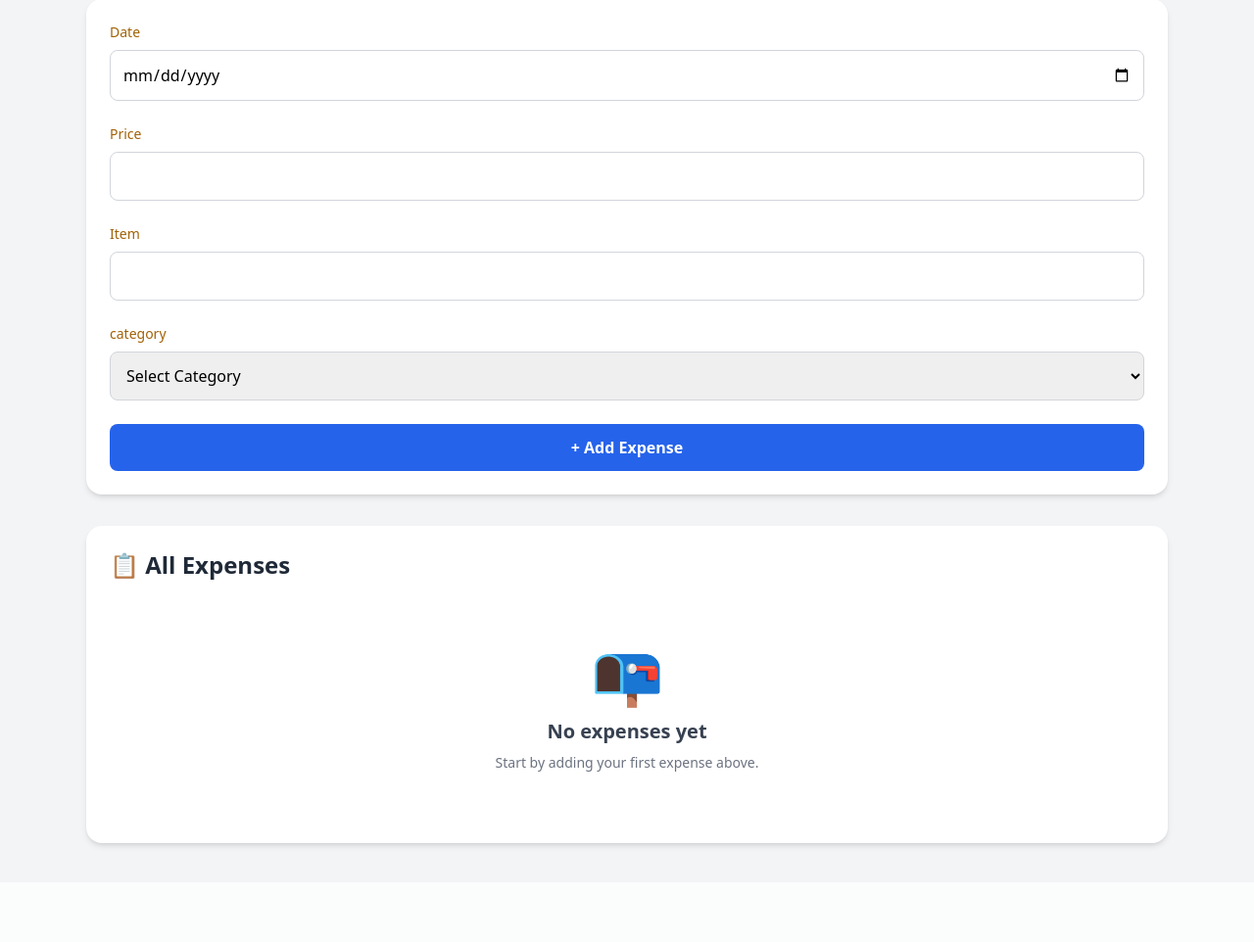
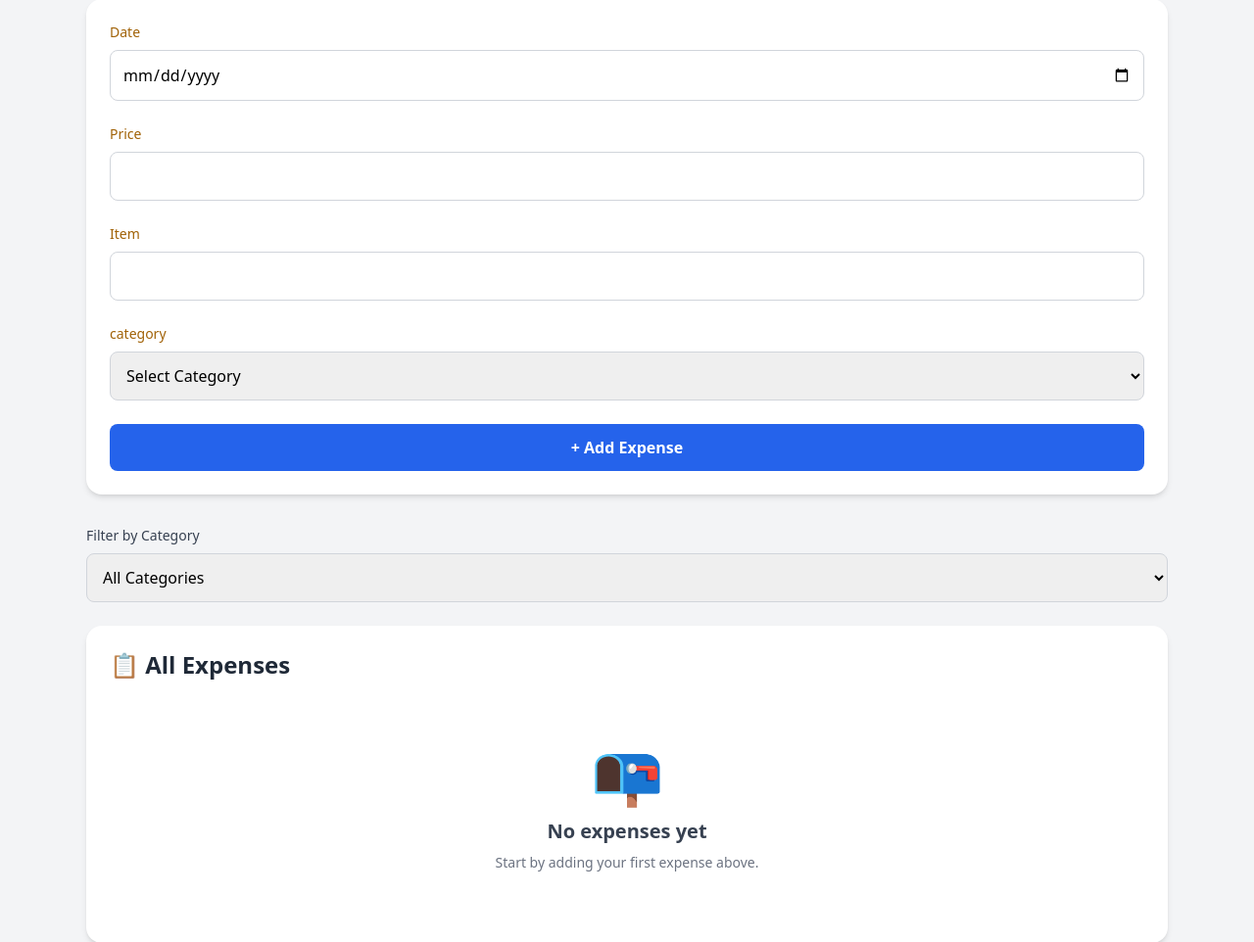
Before and after one commit to daxi-parmar/expense-tracker, a Flask app: page / in a window 1280 px wide. Shown: the part 285-1247 px from the top of the page at 98% size. Before the commit the page ends 1152 px from the top, so only its background shows below. Run offline with Flask 3, Linux system fonts and the light colour scheme; data that the repository does not hold is empty; some libraries are stand-ins or nearby versions.

Commit message:
Add expense category filtering UI

```diff
--- a/templates/index.html
+++ b/templates/index.html
@@ -142,6 +142,30 @@
         </form>
         </div>
 
+        <div class="mb-6">
+        <label for="category-filter"
+           class="block text-sm font-medium text-gray-700 mb-2">
+                Filter by Category
+        </label>
+
+        <select id="category-filter"
+            name="category"
+            class="w-full border border-gray-300 rounded-lg p-3
+                   focus:outline-none focus:ring-2 focus:ring-blue-300">
+
+        <option value="">All Categories</option>
+        <option value="Food">🍔 Food</option>
+        <option value="Travel">🚗 Travel</option>
+        <option value="Bills">💡 Bills</option>
+        <option value="Shopping">🛍️ Shopping</option>
+        <option value="Entertainment">🎬 Entertainment</option>
+        <option value="Education">📚 Education</option>
+        <option value="Health">💊 Health</option>
+        <option value="Other">📦 Other</option>
+
+        </select>
+        </div>
+
         <div class ="expense history bg-white rounded-2xl shadow-md p-6">
         <h2 class="text-2xl font-semibold text-gray-800 mb-4
            transition-all duration-300
```
